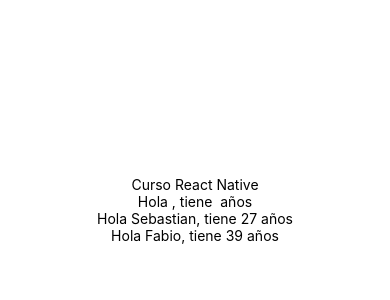
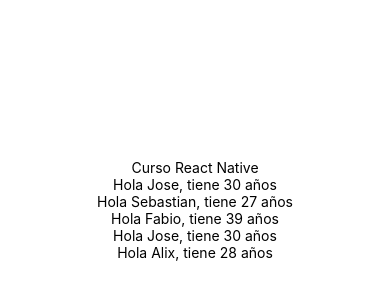
Before and after one commit to iscrozo/MyAppReactNative, a React Native app: screen / in a window 390 px wide. Shown: the part 212-512 px from the top of the page. Built offline with nearby package versions, Linux system fonts and the light colour scheme.

Commit message:
parte fea, seteando directamente sobre los props

```diff
--- a/App.js
+++ b/App.js
@@ -9,6 +9,8 @@
       <Saludar></Saludar>
       <Saludar name ="Sebastian" edad ="27"/>
       <Saludar name ="Fabio" edad="39"/>
+      <Saludar></Saludar>
+      <Saludar name = "Alix" edad="28"></Saludar>
     </View>
   );
 }
--- a/src/components/Saludar.js
+++ b/src/components/Saludar.js
@@ -3,7 +3,7 @@
 
 
 export default function Saludar(props) {
-    const {name, edad} = props;
+    const {name = "Jose", edad = "30"} = props;
     console.log(name);
     return (
         <Text>Hola {name}, tiene {edad} años</Text>
```
